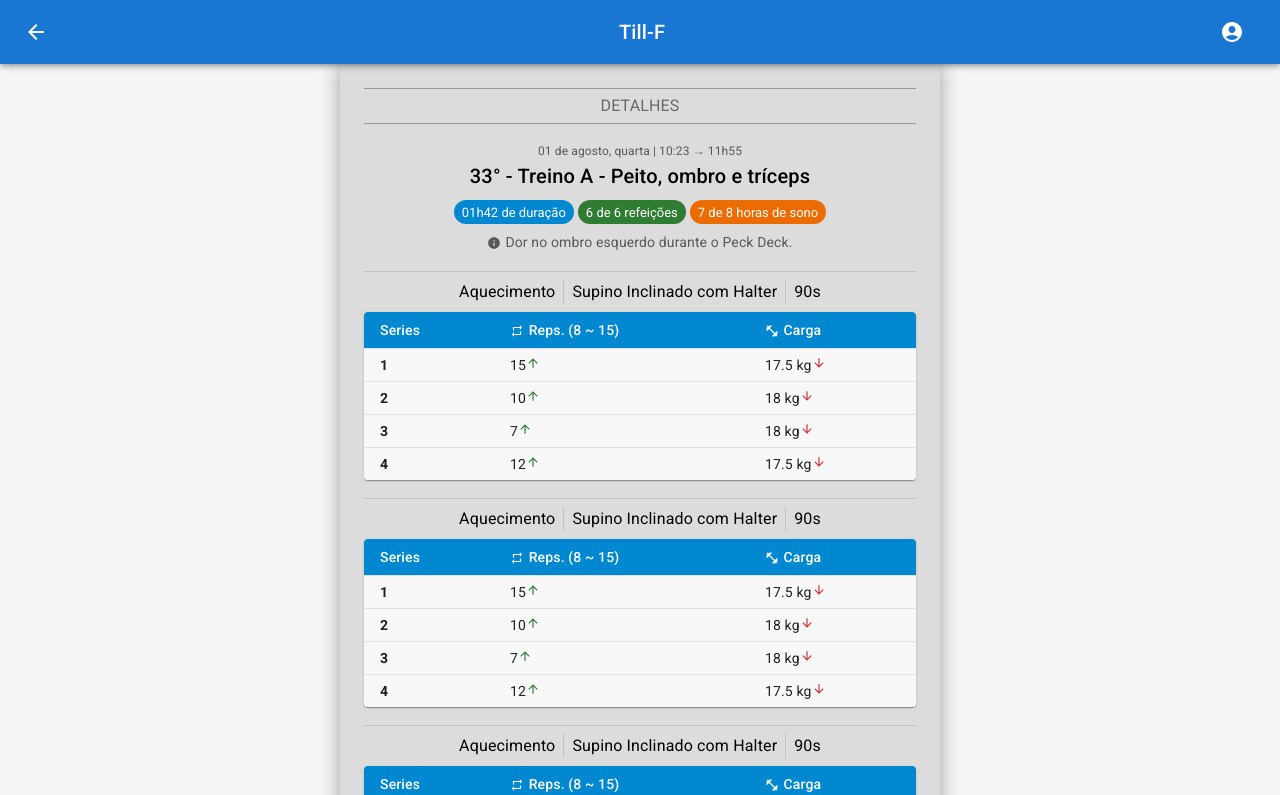
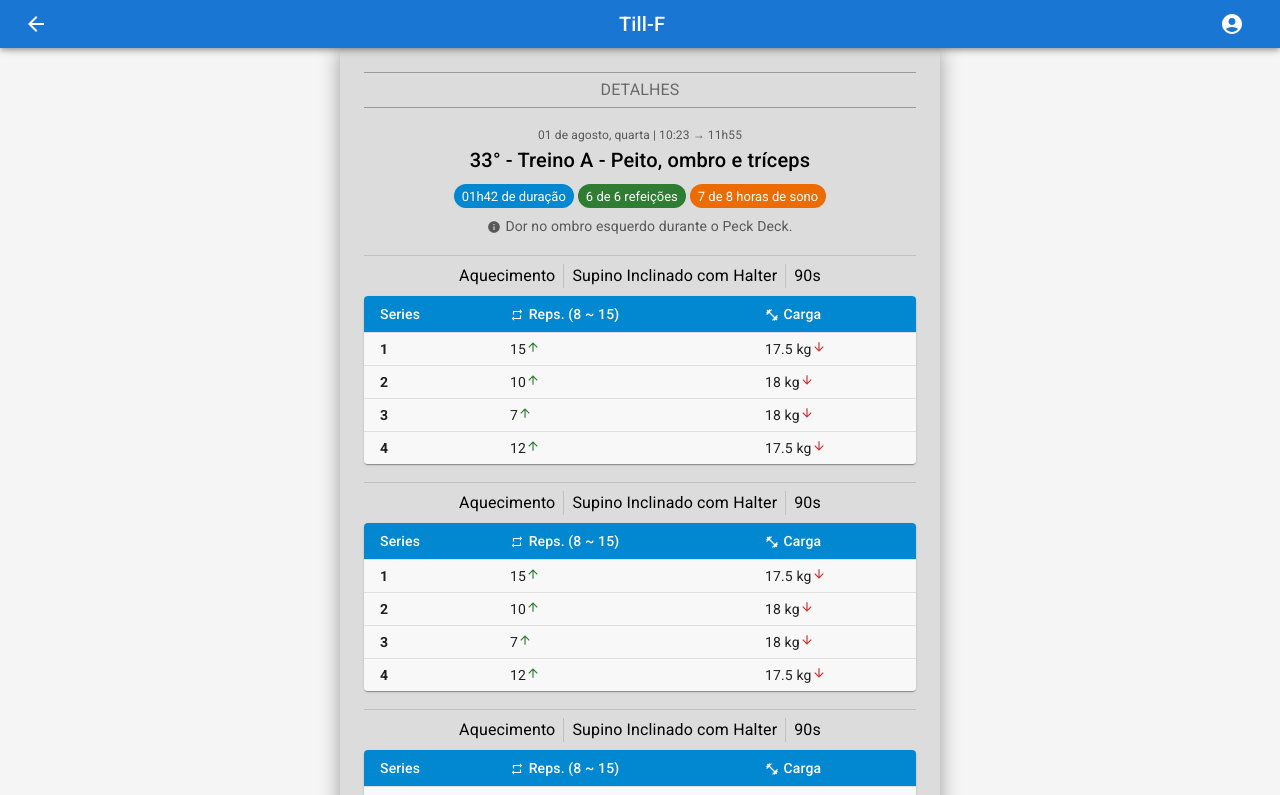
Before and after one commit to wilsondefreitas-dev/till-f, a Next.js app: page /details/1 in a window 1280 px wide. Shown: the top 795 px of the page. Built offline with nearby package versions, Linux system fonts and the light colour scheme; a web font is replaced by a local one.

Commit message:
make menuAppBar dense

```diff
--- a/app/_components/MenuAppBar.jsx
+++ b/app/_components/MenuAppBar.jsx
@@ -24,7 +24,7 @@ export default function MenuAppBar({ showBackButton = true }) {
 
   return (
     <AppBar position="sticky">
-      <Toolbar>
+      <Toolbar variant="dense">
         <IconButton
           size="large"
           edge="start"
```
